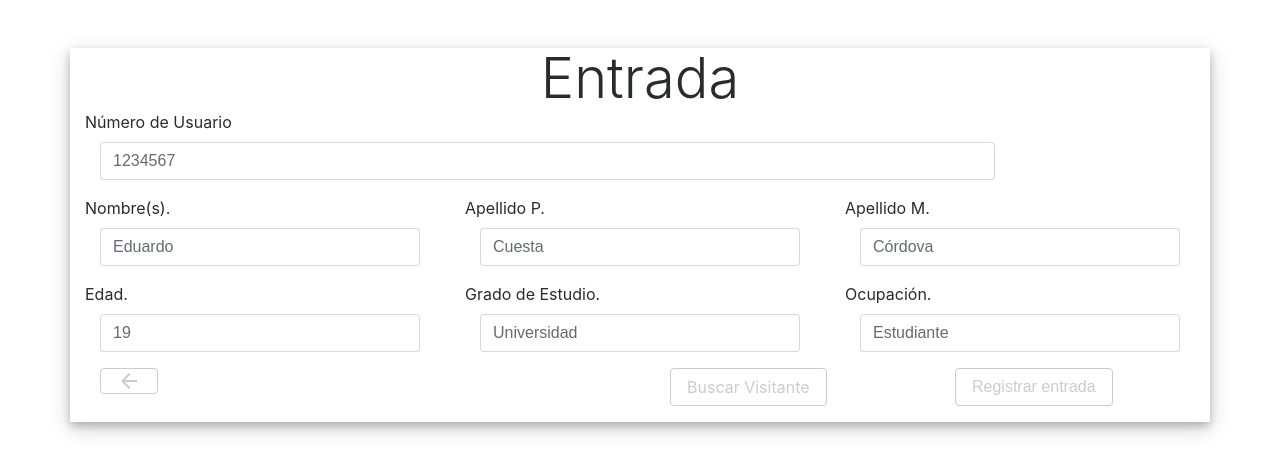
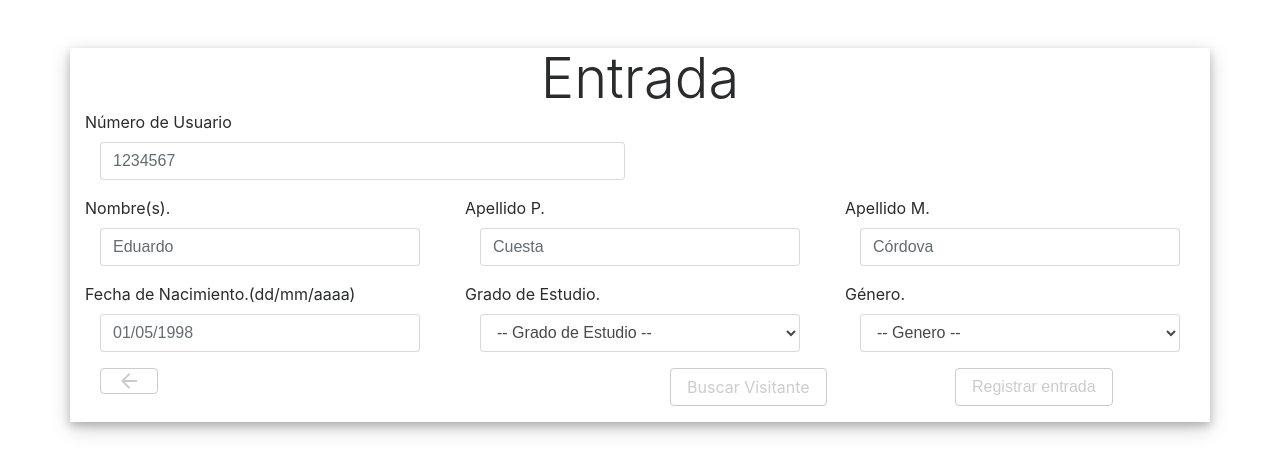
Before and after one commit to BernardoLaing/DAW, a PHP site: page /entry.php in a window 1280 px wide. Shown: the part 74-548 px from the top of the page. Run offline with PHP 8.4, Linux system fonts and the light colour scheme; some libraries are stand-ins or nearby versions.

Commit message:
Normalizacion en Control de Acceso

```diff
--- a/Proyecto CECEQ/entry.php
+++ b/Proyecto CECEQ/entry.php
@@ -15,7 +15,7 @@
         <div class="col-sm-12">
             <div class='form-group'>
                 <label for="user_number">Número de Usuario</label>
-                <div class="col-md-10">
+                <div class="col-md-6">
                     <input class="form-control" id="user_number" name="user[number]" size="30" type="text" placeholder="1234567"/>
                 </div>
             </div>
@@ -56,9 +56,9 @@
 
             <div class='col-sm-4'>
                 <div class='form-group'>
-                    <label for="user_age">Edad.</label>
+                    <label for="user_age">Fecha de Nacimiento.(dd/mm/aaaa)</label>
                     <div class="col-md-12">
-                        <input class="form-control" id="user_age" name="user[age]" required="true" size="30" type="text" placeholder="19"/>
+                        <input class="form-control" id="user_birthday" name="user[birthday]" required="true" size="30" type="text" placeholder="01/05/1998"/>
                     </div>
                 </div>
             </div>
@@ -67,16 +67,26 @@
                 <div class='form-group'>
                     <label for="user_grade">Grado de Estudio.</label>
                     <div class="col-md-12">
-                        <input class="form-control" id="user_grade" name="user[grade]" required="true" size="30" type="text" placeholder="Universidad"/>
+                        <select class="form-control" id="user_grade" name="user[user_grade]">
+                            <option value="" disabled selected>-- Grado de Estudio --</option>
+                            <option value="Secundaria">Secundaria</option>
+                            <option value="Preparatoria">Preparatoria</option>
+                            <option value="Universidad">Universidad</option>
+                        </select>
                     </div>
                 </div>
             </div>
 
             <div class='col-sm-4'>
                 <div class='form-group'>
-                    <label for="user_ocupation">Ocupación.</label>
+                    <label for="user_gender">Género.</label>
                     <div class="col-md-12">
-                        <input class="form-control" id="user_ocupation" name="user[ocupation]" required="true" size="30" type="text" placeholder="Estudiante"/>
+                        <select class="form-control" id="user_gender" name="user[gender]">
+                            <option value="" disabled selected>-- Genero --</option>
+                            <option value="Hombre">Hombre</option>
+                            <option value="Mujer">Mujer</option>
+                            <option value="Null">Otro</option>
+                        </select>
                     </div>
                 </div>
             </div>
--- a/Proyecto CECEQ/partials/buttons/_visitors.html
+++ b/Proyecto CECEQ/partials/buttons/_visitors.html
@@ -2,6 +2,6 @@
     <div class="option-btn text-center shadow">
         <a href="#" class="option-link"></a>
         <img src="src/btns/iconCard.png" alt="Icon Card">
-        <h2 class="mx-auto">Visitantes</h2>
+        <h2 class="mx-auto">Credenciales</h2>
     </div>
 </div>
```
Also changed, not shown: Proyecto CECEQ/cuentas.php (+26 -10 lines), Proyecto CECEQ/dgb_report.php (+4 -3 lines), Proyecto CECEQ/rols.php (+15 -4 lines).
